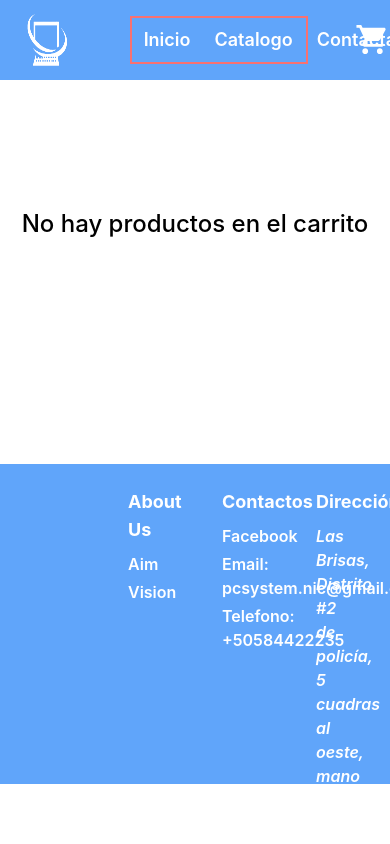
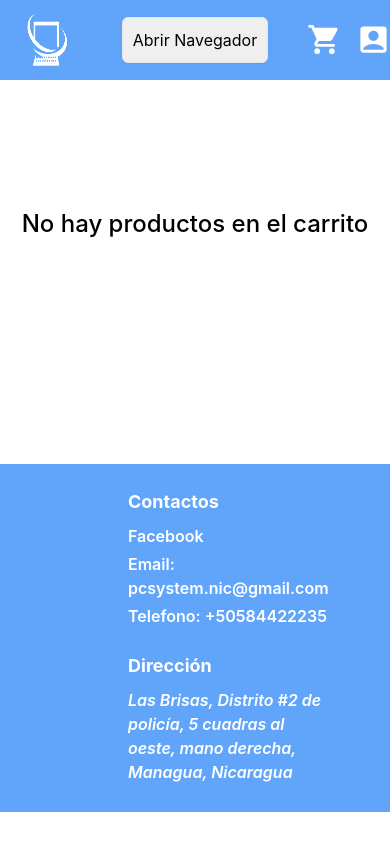
Before and after one commit to Chaphloziferar/pcsystem-website, a React (Create React App) app: page /quote in a window 390 px wide. Built offline with nearby package versions, Linux system fonts and the light colour scheme.

Commit message:
Fixed header and footer

```diff
--- a/src/components/Footer.tsx
+++ b/src/components/Footer.tsx
@@ -2,30 +2,25 @@ import React from "react";
 
 const Footer = () => {
   return (
-    <div className="py-6 px-16 bg-blue-400 relative bottom-0 w-full max-h-80 container overflow-hidden">
+    <div className="py-6 px-16 bg-blue-400 relative bottom-0 w-full min-h-80 container overflow-hidden">
       <div className="flex flex-col justify-center my-0 mx-auto max-w-5xl">
-        <div className="grid gap-5 grid-cols-3 max-w-5xl">
-          <div className="FootCol">
-            <p className="text-lg text-white mb-2 font-bold">About Us</p>
-            <a className="FootLink"  href="#">Aim</a>
-            <a className="FootLink"  href="#">Vision</a>
-          </div>
+        <div className="grid gap-5 lg:grid-cols-2 sm:grid-cols-1 max-w-5xl">
           <div className="FootCol">
             <p className="text-lg text-white mb-2 font-bold">Contactos</p>
-            <a className="FootLink hover:text-emerald-800" target="_blank" href="https://www.facebook.com/pcsystem.nic">Facebook</a>
-            <a className="FootLink">Email: pcsystem.nic@gmail.com</a>
-            <a className="FootLink">Telefono: +50584422235</a>
+            <a className="FootLink hover:text-emerald-800" target="_blank" href="https://www.facebook.com/pcsystem.nic" rel="noreferrer">Facebook</a>
+            <p className="FootLink">Email: pcsystem.nic@gmail.com</p>
+            <p className="FootLink">Telefono: +50584422235</p>
           </div>
 
           <div className="FootCol">
             <p className="text-lg text-white mb-2 font-bold">Dirección</p>
-            <a className="FootLink">
+            <p className="FootLink">
               <i className="">
                 <span>
                   Las Brisas, Distrito #2 de policía, 5 cuadras al oeste, mano derecha, Managua, Nicaragua
                 </span>
               </i>
-            </a>
+            </p>
           </div>
         </div>
       </div>
--- a/src/components/Header.tsx
+++ b/src/components/Header.tsx
@@ -1,4 +1,4 @@
-import React from "react";
+import React, { useEffect, useState } from "react";
 import { Link, useNavigate } from 'react-router-dom';
 
 import { useAppDispatch } from "../context/app/hooks";
@@ -7,12 +7,25 @@ import { logout } from "../context/features/auth/authSlice";
 import Logo from "../assets/PCSYSTEM_Logo.png";
 import ShoppingCartIcon from '@mui/icons-material/ShoppingCart';
 import AccountBoxIcon from '@mui/icons-material/AccountBox';
-
+import MenuIcon from '@mui/icons-material/Menu';
 
 const Header = () =>{
 
     const dispatch = useAppDispatch();
     const navigate = useNavigate();
+
+    const [width, setWidth]   = useState(window.innerWidth);
+    const [height, setHeight] = useState(window.innerHeight);
+
+    const updateDimensions = () => {
+        setWidth(window.innerWidth);
+        setHeight(window.innerHeight);
+    }
+
+    useEffect(() => {
+        window.addEventListener("resize", updateDimensions);
+        return () => window.removeEventListener("resize", updateDimensions);
+    }, []);
 
     return(
         <nav className="h-20 w-full bg-blue-400 flex items-center justify-center mx-auto container relative overflow-hidden">
@@ -23,7 +36,8 @@ const Header = () =>{
                         <p className="text-white invisible lg:visible font-semibold text-xl">PCSYSTEM</p>
                     </div>
                 </div>
-                <div className="w-1/2 mx-2 h-12 flex justify-center border-red-400 border-2">
+
+                {(width > 720) && <div className="w-1/2 mx-2 h-12 flex justify-center">
                      {/*<SearchBar placeholder="Buscar..." data={Data}/>*/}
                      <ul className="w-full flex flex-row justify-between items-center">
                         <li className="NavItem">
@@ -42,7 +56,20 @@ const Header = () =>{
                             </a>
                         </li>
                      </ul>
-                </div>
+                </div>}
+
+                {(width < 720) && <div className="relative w-full lg:max-w-sm">
+                    <select
+                        className="w-full p-2.5 border rounded-md shadow-sm outline-none appearance-none focus:border-indigo-600 text-center"
+                        onChange={(e) => {if(e.target.value !== 'none') navigate(e.target.value)}}
+                    >
+                        <option value="none">Abrir Navegador</option>
+                        <option value="/home">Inicio</option>
+                        <option value="/categories">Catalogo</option>
+                        <option value="/contactus">Contacto</option>
+                    </select>
+                </div>}
+
                 <div className="w-1/4 h-12 flex items-center justify-end mx-2 ">
                     <button className="w-1/4 h-4/5 flex justify-center items-center rounded-xl hover:bg-blue-500 hover:shadow-lg"
                         onClick={() => navigate("/quote")}
--- a/src/views/Home.tsx
+++ b/src/views/Home.tsx
@@ -64,6 +64,7 @@ export const Home: React.FC = () => {
       <div className='h-auto flex justify-center self-center w-full invisible lg:visible'>
         <img className="h-4/5 w-4/5 shadow-md" src={Banner} alt="Logo" />
       </div>
+      <Footer/>
     </div>
   )
 }
```
